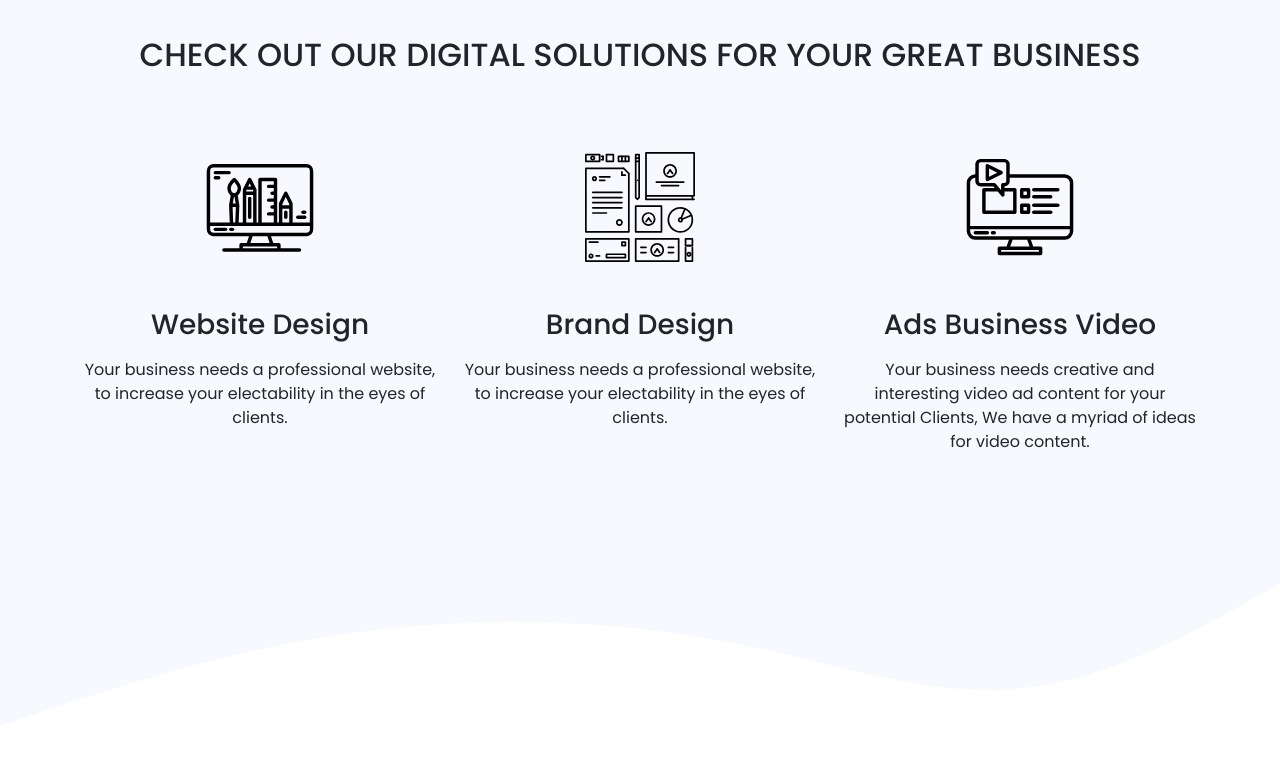
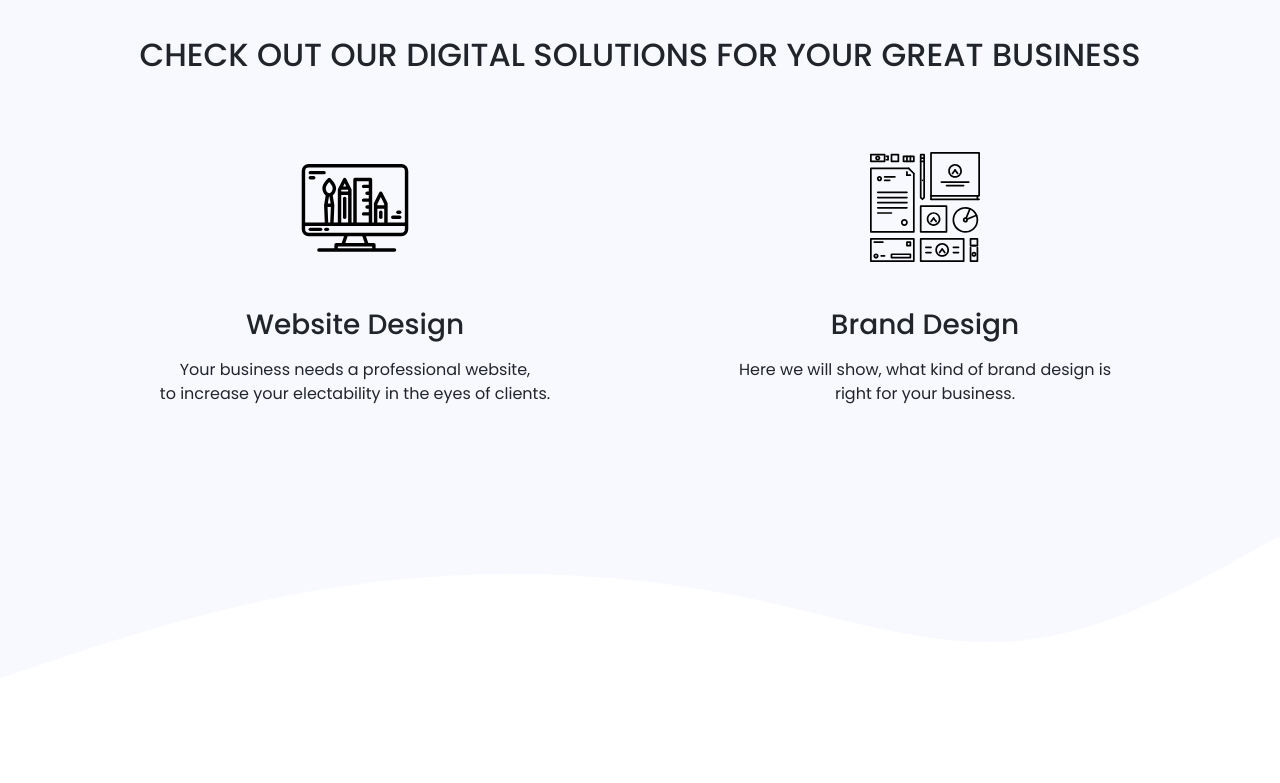
Before and after one commit to Sylvianaanggraini23/lovage, a plain HTML site: page index.html in a window 1280 px wide. Shown: the part 1740-2523 px from the top of the page. Drawn offline with nearby package versions, Linux system fonts and the light colour scheme.

Commit message:
pengurangan fitur

```diff
--- a/index.html
+++ b/index.html
@@ -103,28 +103,19 @@
                     Your Great Business</h2>
             </div>
             <div class="row">
-                <div class="col-sm-4 text-center">
+                <div class="col-sm-6 text-center">
                     <img src="assets/img/website.svg" alt="" class="img-fluid img-services">
                     <h3 class="my-3">Website Design</h3>
                     <p>
-                        Your business needs a professional website, to increase your electability in the eyes of
+                        Your business needs a professional website, <br> to increase your electability in the eyes of
                         clients.
                     </p>
                 </div>
-                <div class="col-sm-4 text-center">
+                <div class="col-sm-6 text-center">
                     <img src="assets/img/branding.svg" alt="" class="img-fluid img-services">
                     <h3 class="my-3">Brand Design</h3>
                     <p>
-                        Your business needs a professional website, to increase your electability in the eyes of
-                        clients.
-                    </p>
-                </div>
-                <div class="col-sm-4 text-center">
-                    <img src="assets/img/video.svg" alt="" class="img-fluid img-services">
-                    <h3 class="my-3">Ads Business Video</h3>
-                    <p>
-                        Your business needs creative and interesting video ad content for your potential Clients, We
-                        have a myriad of ideas for video content.
+                        Here we will show, what kind of brand design is <br> right for your business.
                     </p>
                 </div>
             </div>
@@ -209,7 +200,7 @@
                         </div>
                         <div class="mb-3 form-check">
                             <input type="checkbox" class="form-check-input" id="exampleCheck1">
-                            <label class="form-check-label" for="exampleCheck1">Subs to get news information about
+                            <label class="form-check-label" for="exampleCheck1">Subs to get newest information about
                                 us.</label>
                         </div>
                         <button type="submit" class="btn btn-primary">Kirim</button>
```
